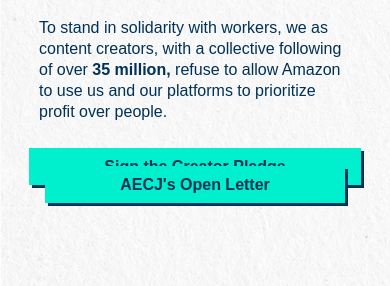
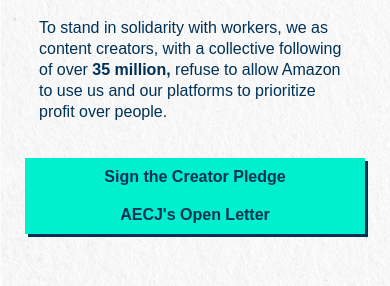
Before and after one commit to genzforchange/AECJ, a plain HTML site: page index.html in a window 390 px wide. Shown: the part 820-1106 px from the top of the page. Drawn offline with nearby package versions, Linux system fonts and the light colour scheme; a web font is replaced by a local one.

Commit message:
copy design changes

```diff
--- a/index.html
+++ b/index.html
@@ -58,14 +58,14 @@
       Amazon is in the process of laying off nearly 30,000 corporate workers so that it can invest over $100 billion on building data centers for AI, while also restricting employees' ability to communicate with one another. These anti-labor moves are to prop up the company's reckless and unsustainable roll out of AI. Amazon workers are sounding the alarm about how Amazon's AI plans are having a catastrophic impact on climate change, working conditions, and the health of our democracy and they need our help.
     </p>
     <p>
-      Amazon corporate workers have written an <a href="https://www.amazonclimatejustice.org/open-letter" target="_blank" rel="noopener noreferrer"> open letter to their CEO</a> highlighting their concerns regarding Amazon's dangerously half-baked AI development and the more of their colleagues who sign on, the more powerful their collective voice becomes. Since Amazon is limiting workers' ability to communicate with one another, they are asking for our help to get the word out about their open letter.
+      Amazon corporate workers have written an <a href="https://www.amazonclimatejustice.org/open-letter?ms=gzp" target="_blank" rel="noopener noreferrer"> open letter to their CEO</a> highlighting their concerns regarding Amazon's dangerously half-baked AI development and the more of their colleagues who sign on, the more powerful their collective voice becomes. Since Amazon is limiting workers' ability to communicate with one another, they are asking for our help to get the word out about their open letter.
     </p>
     <p>To stand in solidarity with workers, we as content creators, with a collective following of over <b>35 million,</b> refuse to allow Amazon to use us and our platforms to prioritize profit over people.</p>
 
     <div class="body-button">
       <a href="https://docs.google.com/forms/d/e/1FAIpQLSdbC_GuUUOyHoOE4k52uYG-TNVmroI9y_v4MtfDRdhJksdkew/viewform"
         target="_blank" rel="noopener noreferrer">Sign the Creator Pledge</a>
-      <a href="https://docs.google.com/forms/d/e/1FAIpQLSdbC_GuUUOyHoOE4k52uYG-TNVmroI9y_v4MtfDRdhJksdkew/viewform"
+      <a href="https://www.amazonclimatejustice.org/open-letter?ms=gzp"
         target="_blank" rel="noopener noreferrer">AECJ's Open Letter</a>
     </div>
 
--- a/style.css
+++ b/style.css
@@ -121,6 +121,8 @@ p a {
   text-align: center;
   padding: 20px 0 45px 0;
   font-family: 'poppins', sans-serif;
+  justify-content: space-evenly;
+  display: flex;
 }
 
 .body-button a {
@@ -388,6 +390,14 @@ ul.signs li {
     line-height: 21px;
   }
 
+  .body-button {
+    text-align: center;
+    padding: 20px 0 45px 0;
+    font-family: 'poppins', sans-serif;
+    justify-content: space-evenly;
+    display: flex;
+  }
+
   .body-button a {
     font-size: 16px;
   }
@@ -446,13 +456,19 @@ ul.signs li {
   }
 
   #img-container2 img {
-    width: 25vw;
+    width: 50vw;
     height: auto;
     margin-top: 0px;
     margin-right: 0px;
     margin-bottom: -500px;
     float: right;
     opacity: 0.5;
+  }
+
+  .body-button {
+    flex-direction: column;
+    display: flex;
+    margin: 0 25px;
   }
 
   .body-button a {
```
